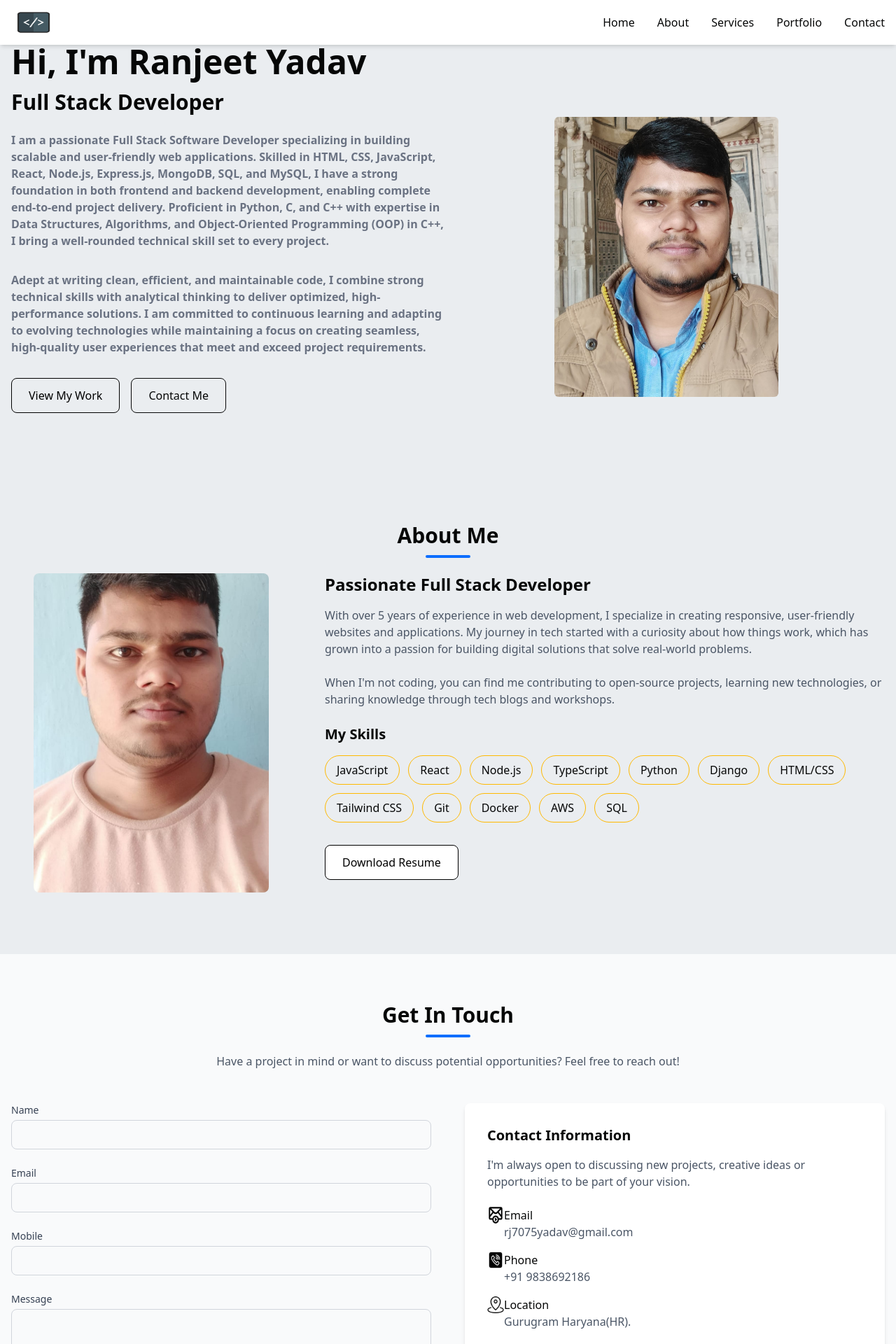
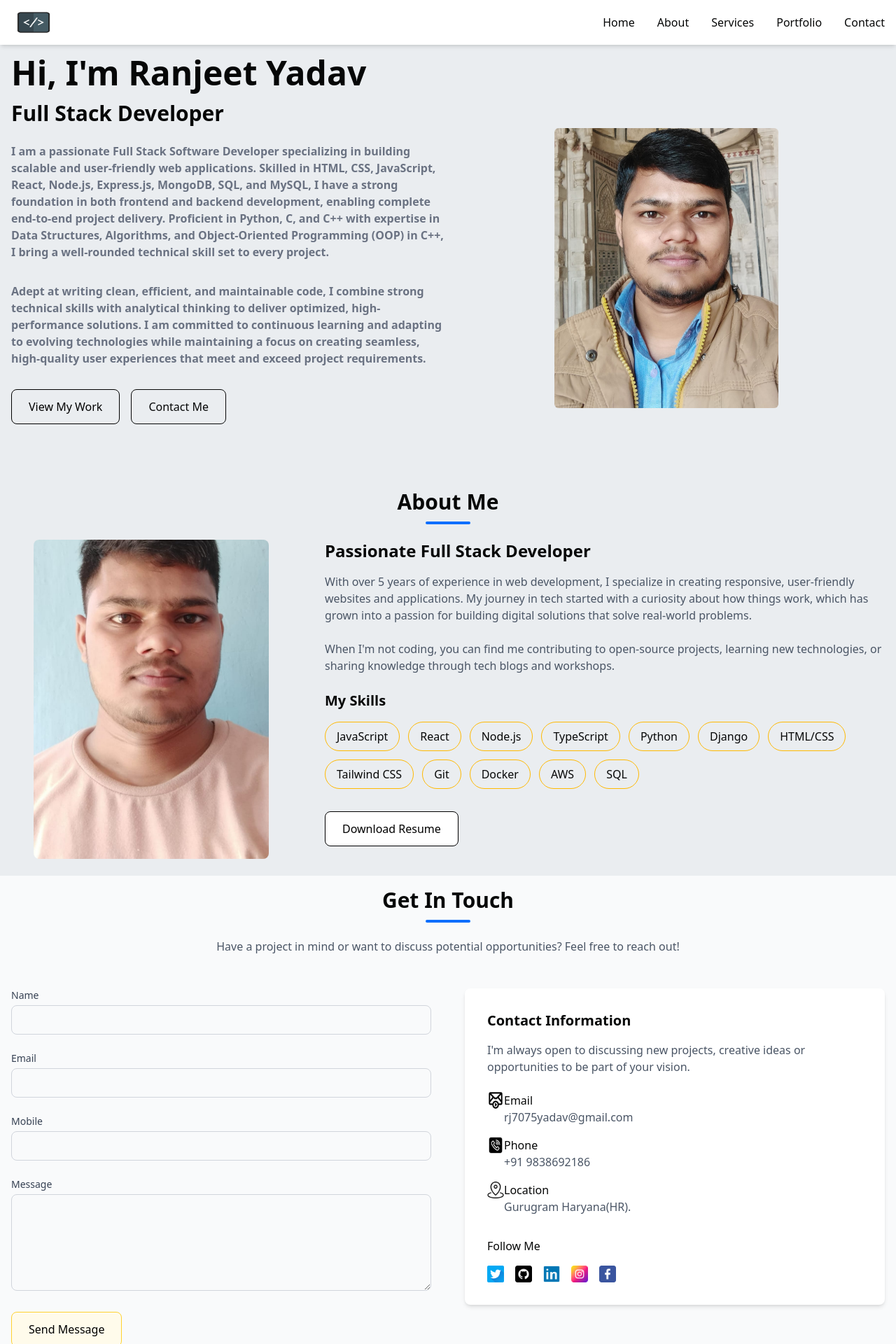
Before and after one commit to rj7075/Portfolio-My, a React (Vite) app in the folder client/: page / in a window 1280 px wide. Shown: the top 1920 px of the page at 70% size. Built offline with nearby package versions, Linux system fonts and the light colour scheme.

Commit message:
file updated

```diff
--- a/client/src/components/AboutSection.jsx
+++ b/client/src/components/AboutSection.jsx
@@ -15,7 +15,7 @@ export default function AboutSection() {
   ];
 
   return (
-    <section className="py-22">
+    <section className="py-6">
       <div className="container mx-auto px-4">
         <h2 className="section-title">About Me</h2>
 
--- a/client/src/components/ContactSection.jsx
+++ b/client/src/components/ContactSection.jsx
@@ -25,7 +25,7 @@ export default function ContactSection() {
   };
 
   return (
-    <section className="py-16 bg-gray-50">
+    <section className="py-3 bg-gray-50">
       <div className="container mx-auto px-4">
         <h2 className="section-title">Get In Touch</h2>
         <p className="text-center text-gray-600 max-w-2xl mx-auto mb-12">
--- a/client/src/components/Hero.jsx
+++ b/client/src/components/Hero.jsx
@@ -3,7 +3,7 @@ import { Link } from "react-router-dom";
 
 const Hero = () => {
   return (
-    <section className=" pb-16">
+    <section className="py-4 pb-16">
       <div className="container mx-auto px-4">
         <div className="flex flex-col md:flex-row items-center">
           <div className="md:w-1/2 mb-10 md:mb-0">
--- a/client/src/components/ServiceCard.jsx
+++ b/client/src/components/ServiceCard.jsx
@@ -1,6 +1,6 @@
 export default function ServiceCard({ service }) {
   return (
-    <div className="bg-white p-6 rounded-lg shadow-md hover:shadow-lg transition">
+    <div className="bg-white p-4 rounded-lg shadow-md hover:shadow-lg transition">
       <div className="text-primary mb-4">
         <svg
           className="w-10 h-10"
```
